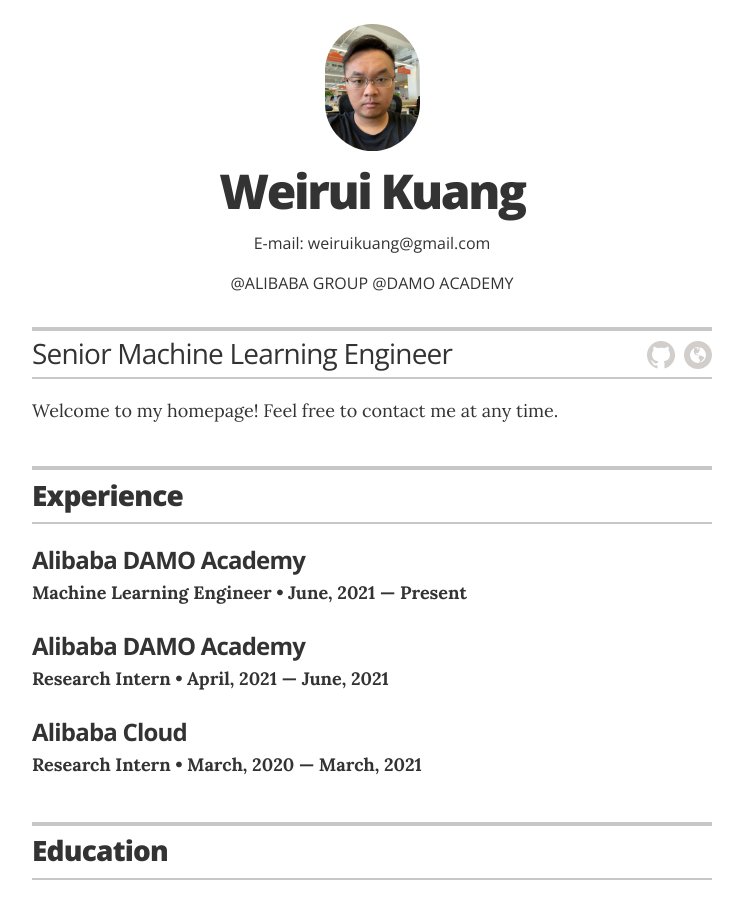
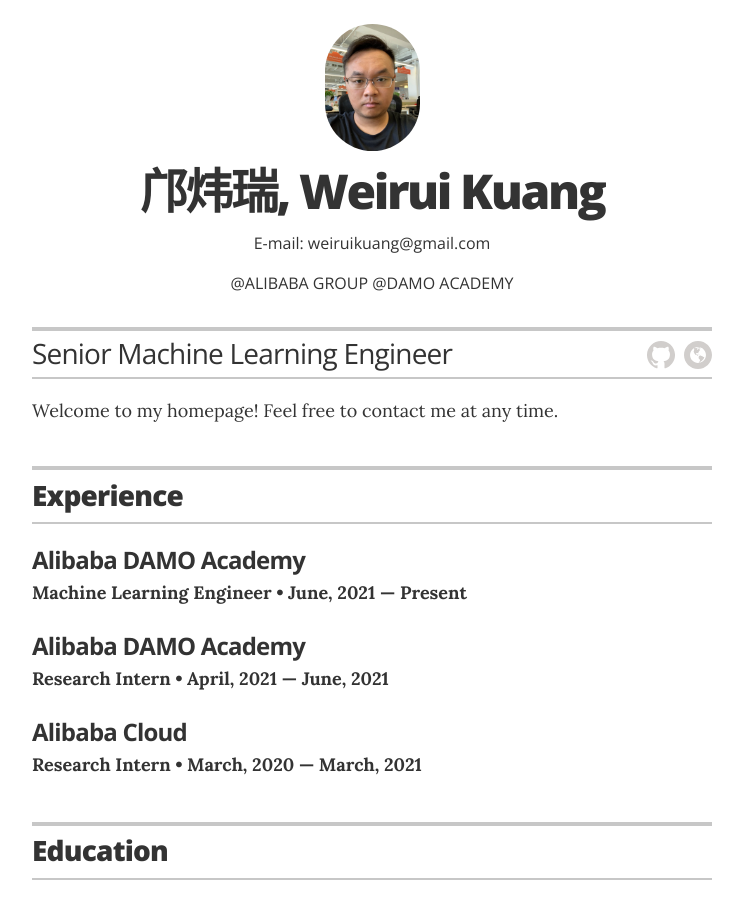
Before and after one commit to rayrayraykk/weiruikuang, a Jekyll site: the page built from index.html, in a window 1280 px wide and 900 px high. Shown: the whole window, without its empty margins (268-1011 px from the left). Built offline with Jekyll 4.4.1, drawn with Linux system fonts in a browser that asks for light colours.

Commit message:
Update _config.yml

```diff
--- a/_config.yml
+++ b/_config.yml
@@ -1,5 +1,5 @@
 # Site settings
-title: "Weirui Kuang's Homepage"
+title: "邝炜瑞, Weirui Kuang's Homepage"
 description: "Learner."
 
 # Project name
@@ -13,7 +13,7 @@ sass:
 
 # Resume settings
 resume_avatar:                  "true"
-resume_name:                    "Weirui Kuang"
+resume_name:                    "邝炜瑞, Weirui Kuang"
 resume_title:                   "Senior Machine Learning Engineer"
 
 # used for the contact button in _layouts/resume.html
```
